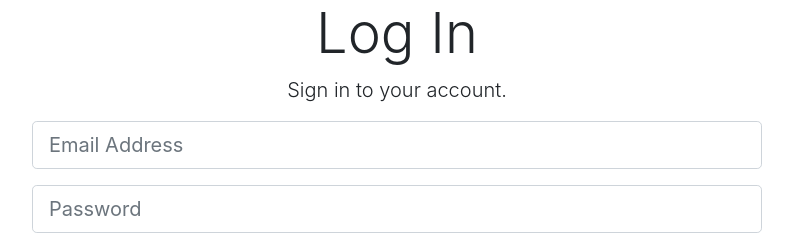
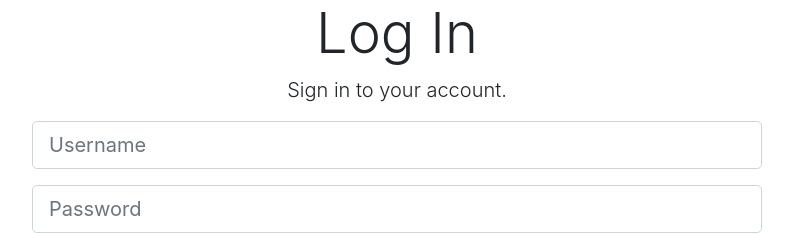
Before and after one commit to ericl3/HackDuke2018, a React (Create React App) app in the folder energyApp/appui/: page / in a window 1280 px wide. Shown: the top 234 px of the page, without its empty margins (243-1036 px from the left). Built offline with nearby package versions, Linux system fonts and the light colour scheme.

Commit message:
Login functionality

```diff
--- a/energyApp/appui/src/components/layout/login.js
+++ b/energyApp/appui/src/components/layout/login.js
@@ -6,7 +6,7 @@ class Login extends Component {
   constructor() {
     super();
     this.state = {
-      email: "",
+      username: "",
       password: ""
     };
     this.onChange = this.onChange.bind(this);
@@ -15,7 +15,10 @@ class Login extends Component {
   }
 
   handleClick(){
-      axios.post("http://localhost:8080/users/session")
+      axios.post("http://localhost:8080/users/session/", {
+        username: this.state.username,
+        password: this.state.password
+      })
       .then(response => console.log(response));
   }
 
@@ -27,7 +30,7 @@ class Login extends Component {
     e.preventDefault();
 
     const user = {
-      email: this.state.email,
+      username: this.state.username,
       password: this.state.password
     };
 
@@ -47,11 +50,10 @@ class Login extends Component {
               <form onSubmit={this.onSubmit}>
                 <div className="form-group">
                   <input
-                    type="email"
                     className="form-control form-control-lg"
-                    placeholder="Email Address"
-                    name="email"
-                    value={this.state.email}
+                    placeholder="Username"
+                    name="username"
+                    value={this.state.username}
                     onChange={this.onChange}
                   />
                 </div>
```
Also changed, not shown: 2 other files (tests, documents, lock files or other folders).
